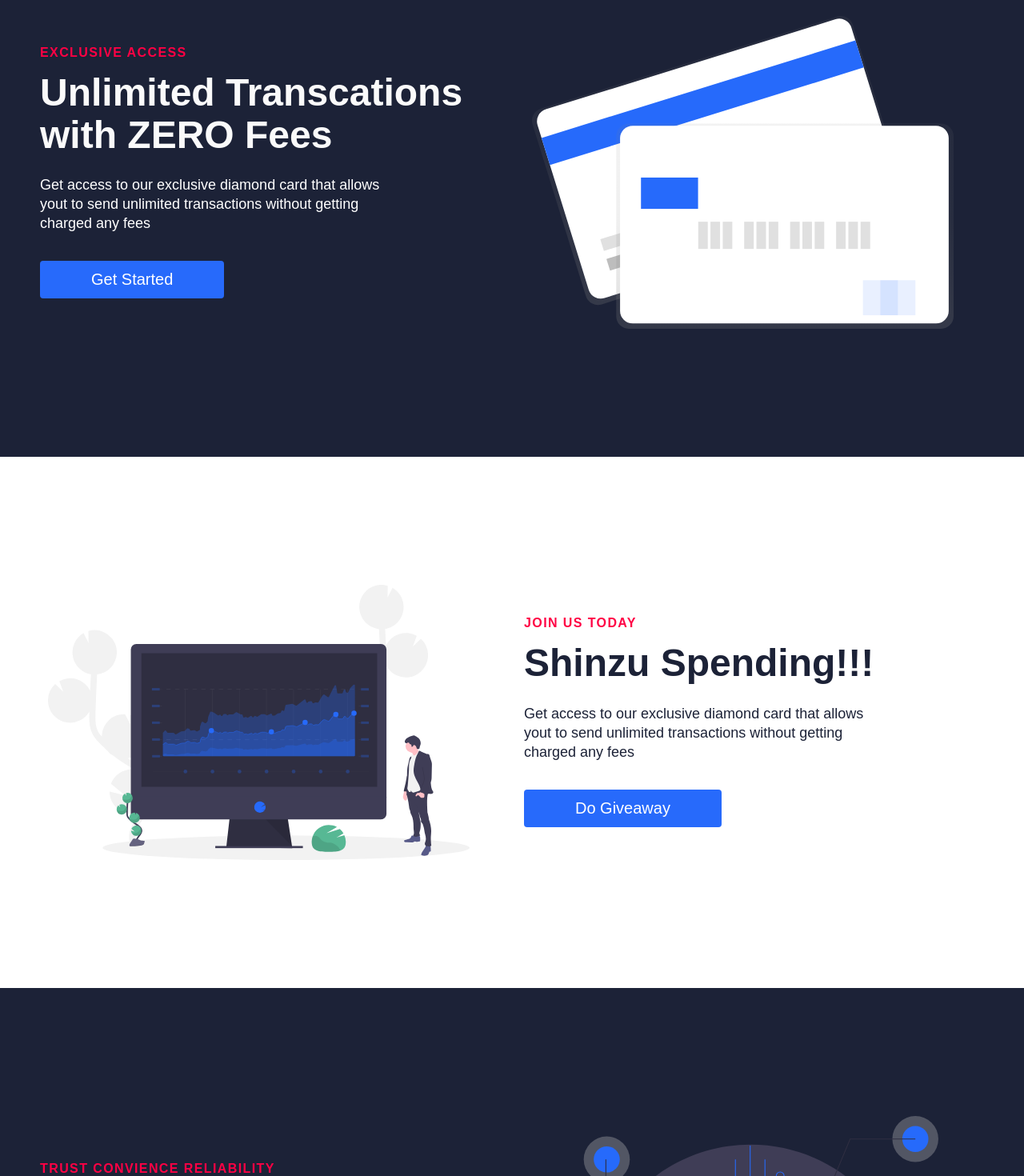
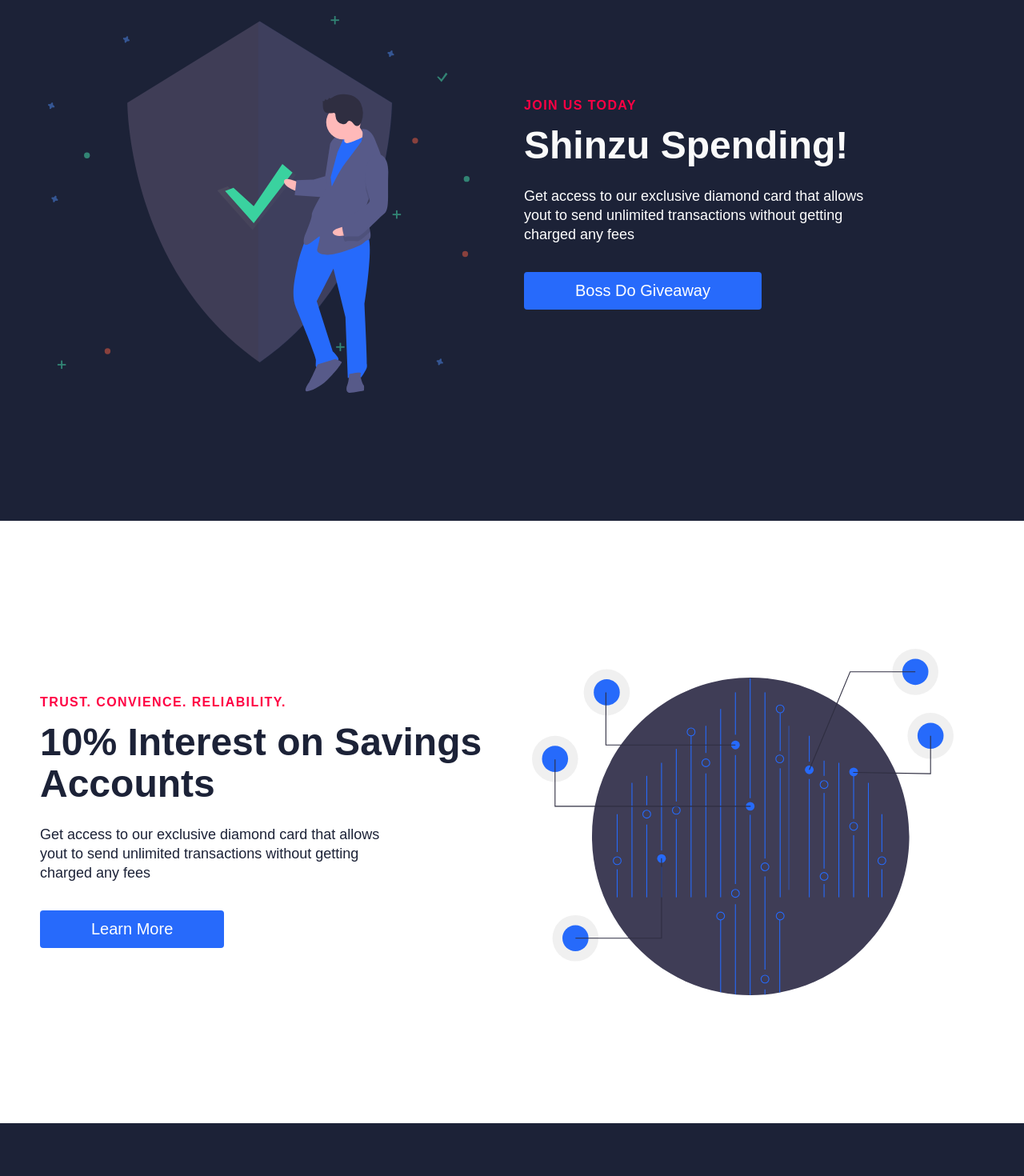
Before and after one commit to OsasAzamegbe/fintech-web-app, a React (Create React App) app: page / in a window 1280 px wide. Shown: the part 220-1690 px from the top of the page at 80% size. Built offline with nearby package versions, Linux system fonts and the light colour scheme.

Commit message:
added sections to home. refactored Data.

```diff
--- a/src/components/pages/HomePage/Data.js
+++ b/src/components/pages/HomePage/Data.js
@@ -1,4 +1,4 @@
-const sectionOneObj = {
+const sectionThreeObj = {
 
     lightBg: false,
     lightText: true,
@@ -6,9 +6,23 @@ const sectionOneObj = {
     topLine: 'Exclusive Access',
     headLine: 'Unlimited Transcations with ZERO Fees',
     description: 'Get access to our exclusive diamond card that allows yout to send unlimited transactions without getting charged any fees',
-    buttonLabel: 'Get Started',
-    imgStart: false,
+    buttonLabel: 'Get Started Today',
+    imgStart: true,
     img: 'images/svg-1.svg',
+    alt: 'Credit Card'
+}
+
+const sectionOneObj = {
+
+    lightBg: false,
+    lightText: true,
+    lightTextDesc: true,
+    topLine: 'Join Us Today',
+    headLine: 'Shinzu Spending!',
+    description: 'Get access to our exclusive diamond card that allows yout to send unlimited transactions without getting charged any fees',
+    buttonLabel: 'Boss Do Giveaway',
+    imgStart: true,
+    img: 'images/svg-4.svg',
     alt: 'Credit Card'
 }
 
@@ -17,27 +31,27 @@ const sectionTwoObj = {
     lightBg: true,
     lightText: false,
     lightTextDesc: false,
-    topLine: 'Join Us Today',
-    headLine: 'Shinzu Spending!!!',
-    description: 'Get access to our exclusive diamond card that allows yout to send unlimited transactions without getting charged any fees',
-    buttonLabel: 'Do Giveaway',
-    imgStart: true,
-    img: 'images/svg-2.svg',
-    alt: 'Credit Card'
-}
-
-const sectionThreeObj = {
-
-    lightBg: false,
-    lightText: true,
-    lightTextDesc: true,
-    topLine: 'Trust Convience Reliability',
+    topLine: 'Trust. Convience. Reliability.',
     headLine: '10% Interest on Savings Accounts',
     description: 'Get access to our exclusive diamond card that allows yout to send unlimited transactions without getting charged any fees',
-    buttonLabel: 'See More ...',
+    buttonLabel: 'Learn More',
     imgStart: false,
     img: 'images/svg-3.svg',
     alt: 'Credit Card'
 }
 
-export {sectionOneObj, sectionTwoObj, sectionThreeObj}
+const sectionFourObj = {
+
+    lightBg: false,
+    lightText: true,
+    lightTextDesc: true,
+    topLine: 'Safe. Secure.',
+    headLine: 'With Our High-end Systems, Security is Guaranteed',
+    description: 'Get access to our exclusive diamond card that allows yout to send unlimited transactions without getting charged any fees',
+    buttonLabel: 'Open a Shinzu Account',
+    imgStart: false,
+    img: 'images/svg-5.svg',
+    alt: 'Credit Card'
+}
+
+export {sectionOneObj, sectionTwoObj, sectionThreeObj, sectionFourObj}
--- a/src/components/pages/HomePage/Home.js
+++ b/src/components/pages/HomePage/Home.js
@@ -1,6 +1,11 @@
 import React from 'react';
 import HomeSection from '../../HomeSection';
-import {sectionOneObj, sectionTwoObj, sectionThreeObj} from './Data';
+import {
+    sectionOneObj,
+    sectionTwoObj,
+    sectionThreeObj,
+    sectionFourObj,
+} from './Data';
 import Plans from '../../Plans';
 
 
@@ -11,6 +16,7 @@ const Home = () => {
             <HomeSection {...sectionTwoObj}/>
             <HomeSection {...sectionThreeObj}/>
             <Plans/>
+            <HomeSection {...sectionFourObj}/>
         </div>
     )
 }
```
